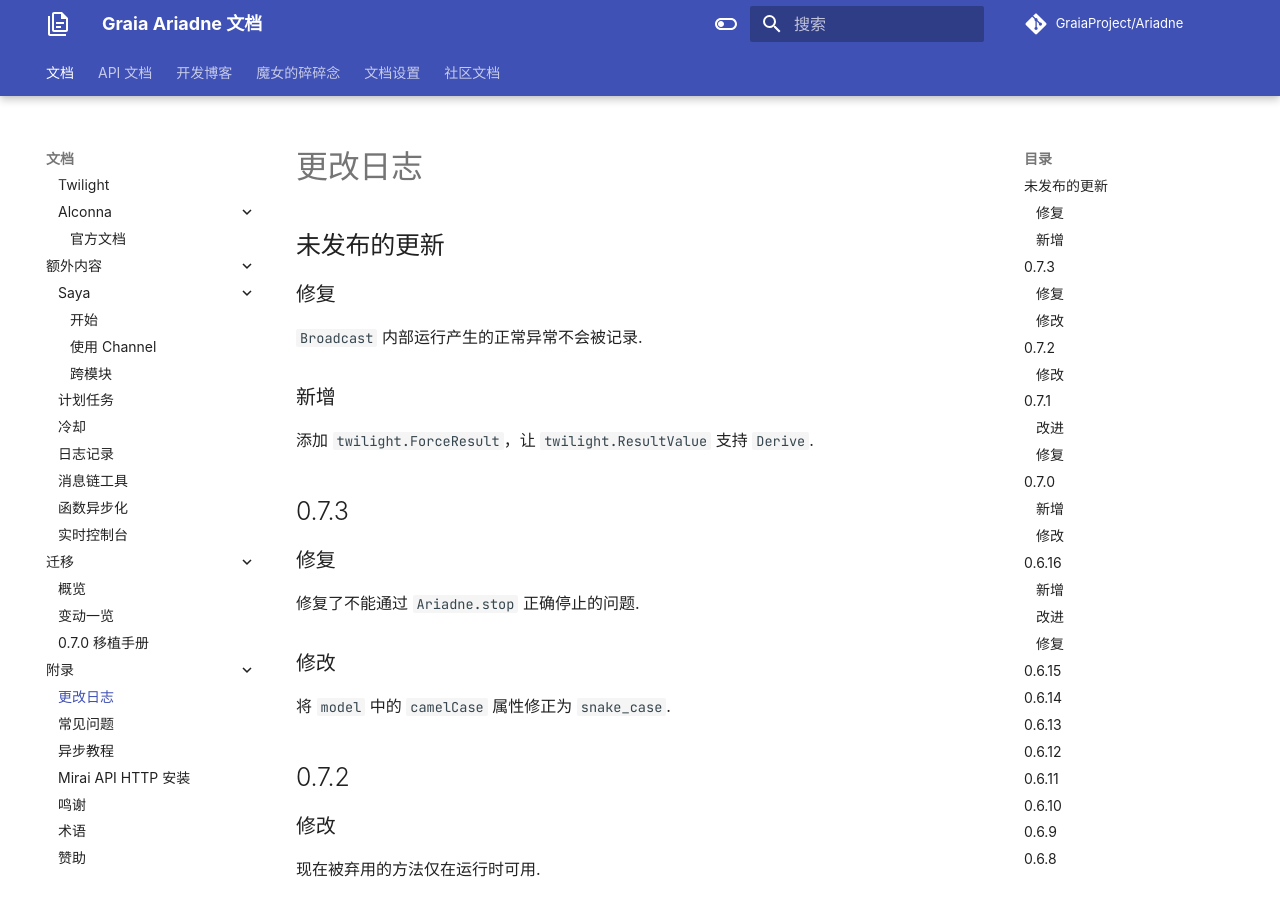
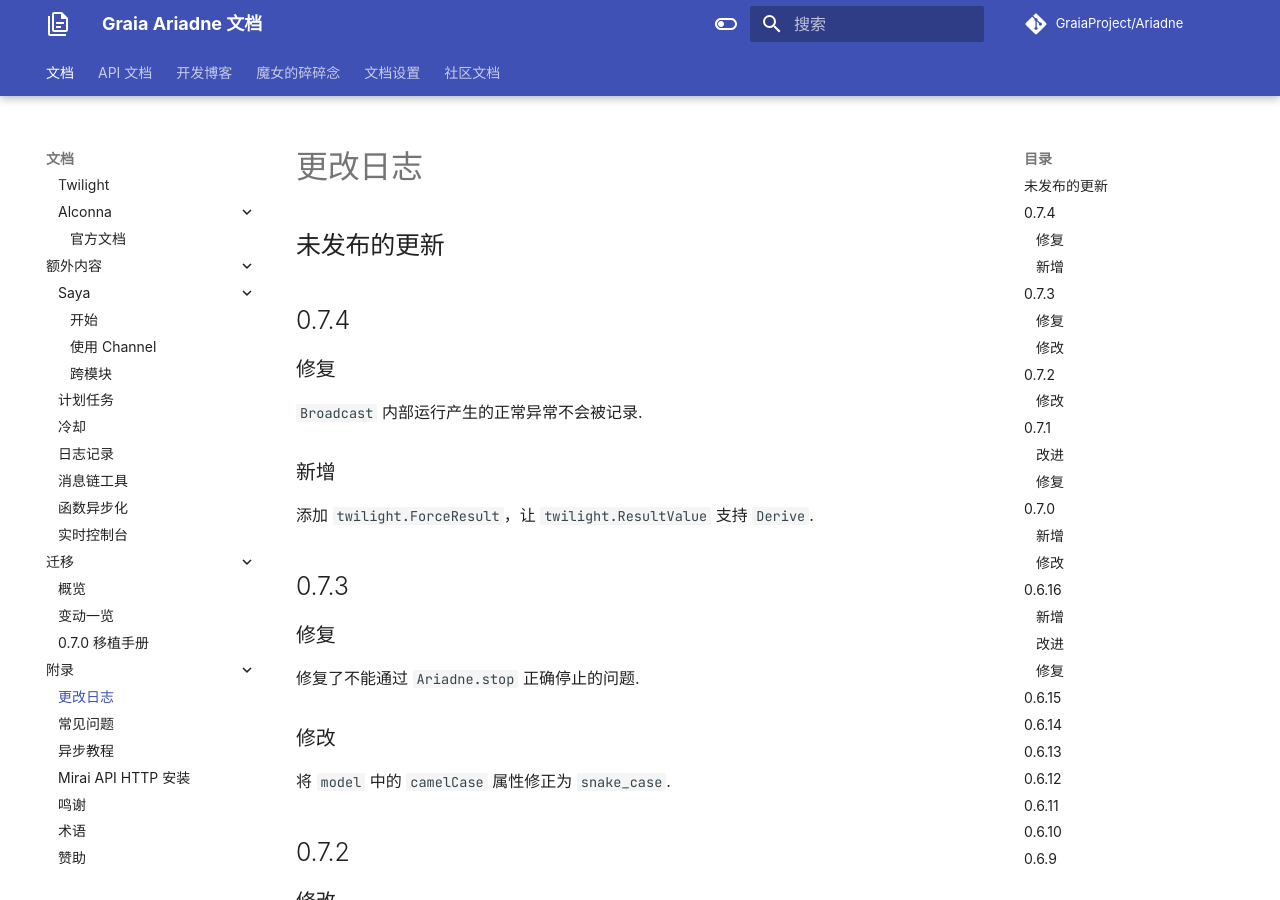
Before and after one commit to GraiaProject/Ariadne, an MkDocs documentation site: the page built from docs/appendix/CHANGELOG.md, in a window 1280 px wide and 900 px high. Built offline with MkDocs 1.6.1 and Material for MkDocs 9.7.7, drawn with Linux system fonts in a browser that asks for light colours; comment, search, counter and statistics services are not loaded.

Commit message:
:memo: update changelog

```diff
--- a/docs/appendix/CHANGELOG.md
+++ b/docs/appendix/CHANGELOG.md
@@ -1,6 +1,8 @@
 # 更改日志
 
 ## 未发布的更新
+
+## 0.7.4
 
 ### 修复
 
```
